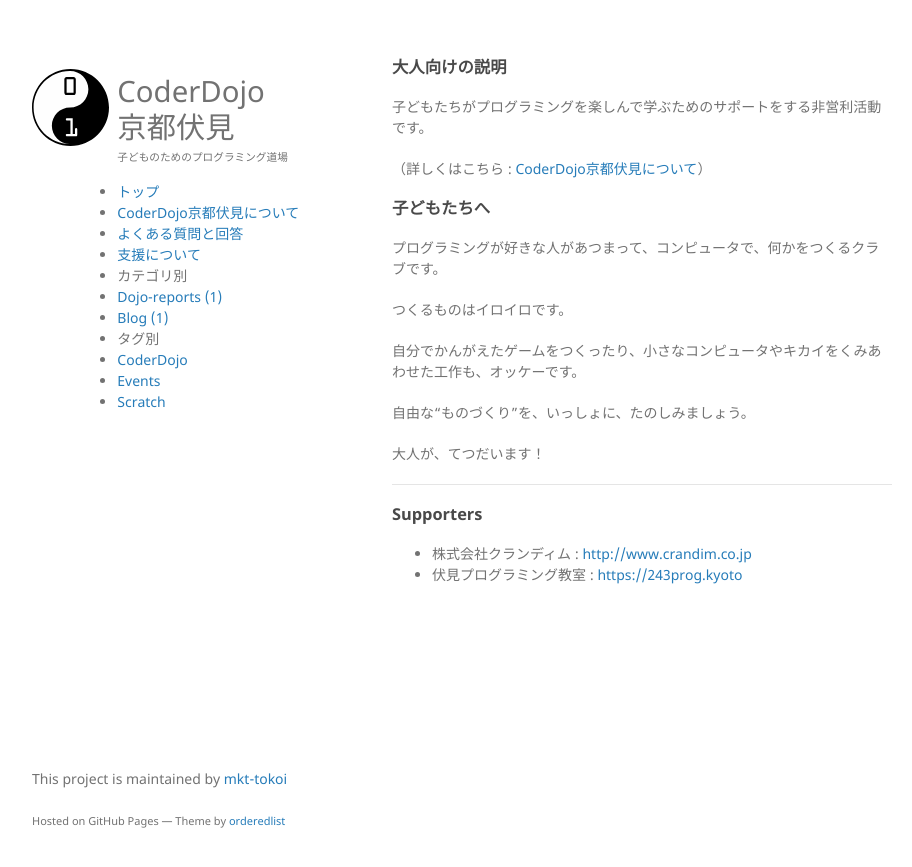
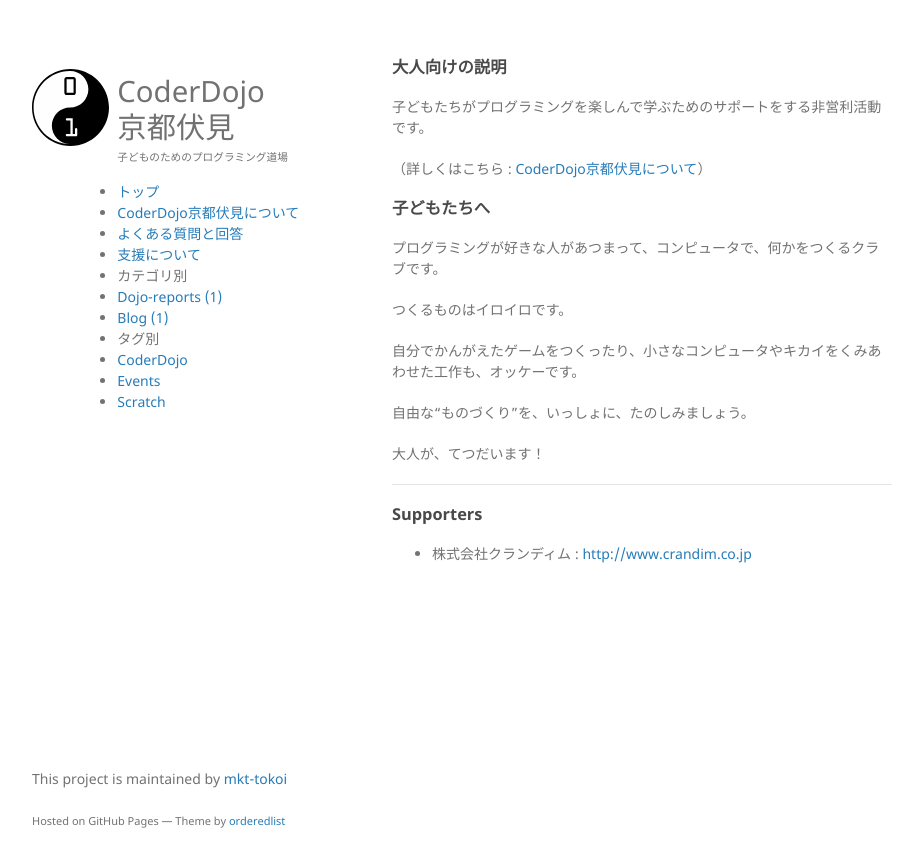
Before and after one commit to mkt-tokoi/cdkf, a Jekyll site: the page built from index.md, in a window 1280 px wide. Shown: the top 867 px of the page, without its empty margins (178-1090 px from the left). Built offline with Jekyll 4.4.1, drawn with Linux system fonts in a browser that asks for light colours.

Commit message:
no comment to write.

```diff
--- a/index.md
+++ b/index.md
@@ -27,4 +27,3 @@
 ### Supporters ###
 
 * 株式会社クランディム : <http://www.crandim.co.jp>
-* 伏見プログラミング教室 : <https://243prog.kyoto>
```
